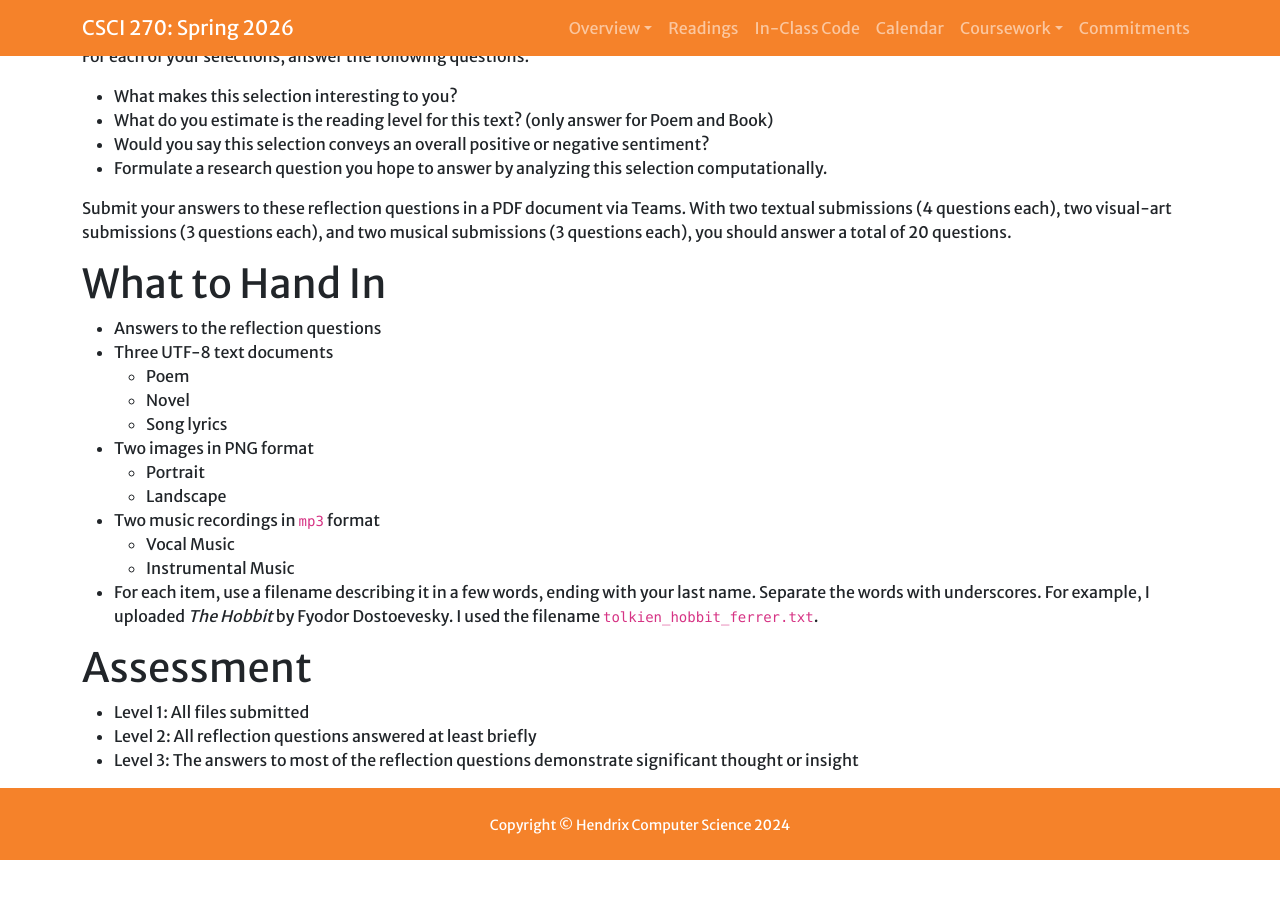
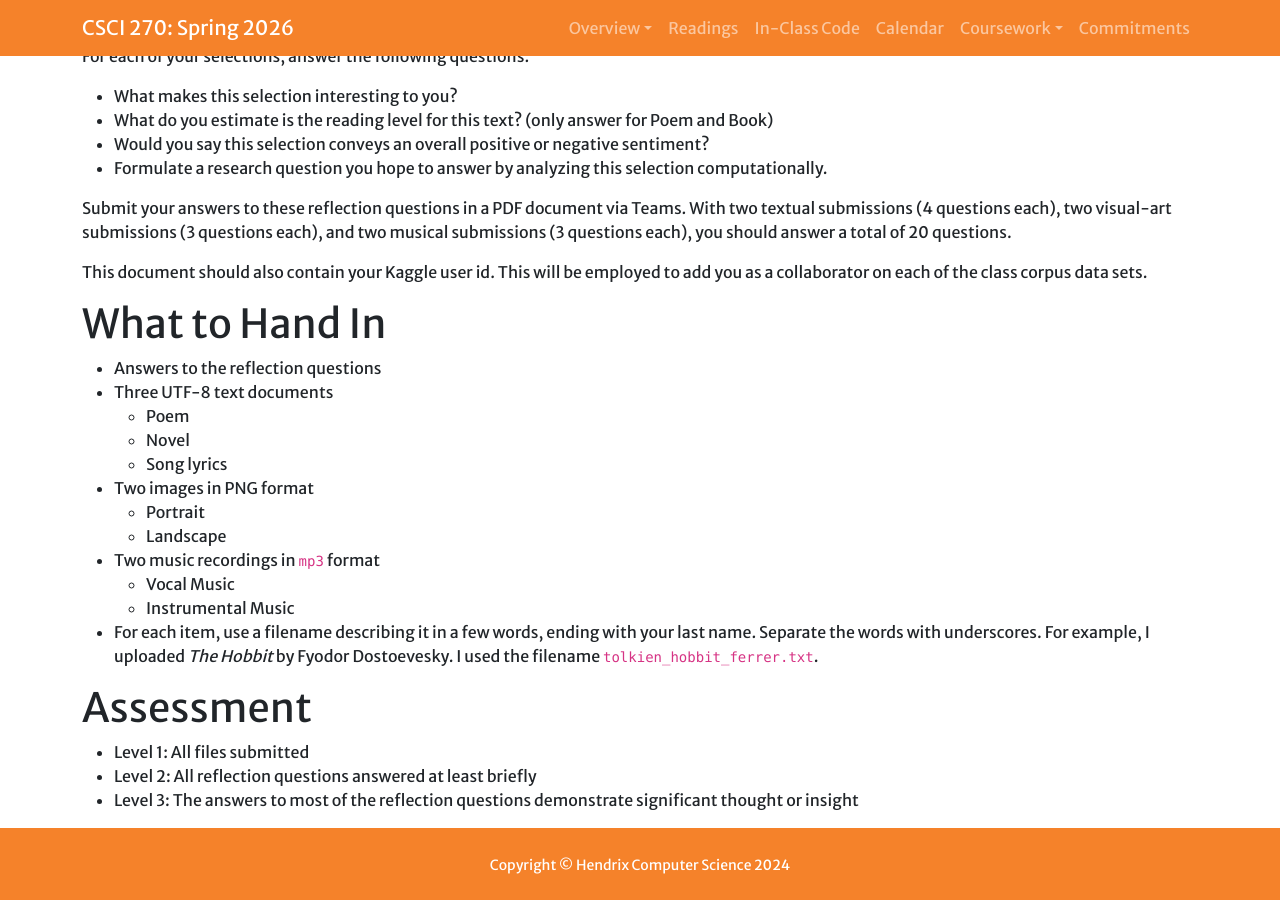
Before and after one commit to Hendrix-CS/csci270, a Jekyll site: the page built from labs/corpus.md, in a window 1280 px wide and 900 px high, scrolled down 1244 px. Built offline with Jekyll 4.4.1, drawn with Linux system fonts in a browser that asks for light colours; a script that is not in the unit is left out; our own code applies the rules of GitHub Pages for plain Markdown files; before the commit the page ends 2104 px from its top, so only the background shows below that.

Commit message:
Added kaggle id request

```diff
--- a/labs/corpus.md
+++ b/labs/corpus.md
@@ -86,6 +86,9 @@ Submit your answers to these reflection questions in a PDF document via Teams. W
 (4 questions each), two visual-art submissions (3 questions each), and two musical submissions (3 questions
 each), you should answer a total of 20 questions.
 
+This document should also contain your Kaggle user id. This will be employed to add you as a collaborator
+on each of the class corpus data sets.
+
 # What to Hand In
 
 * Answers to the reflection questions
```
